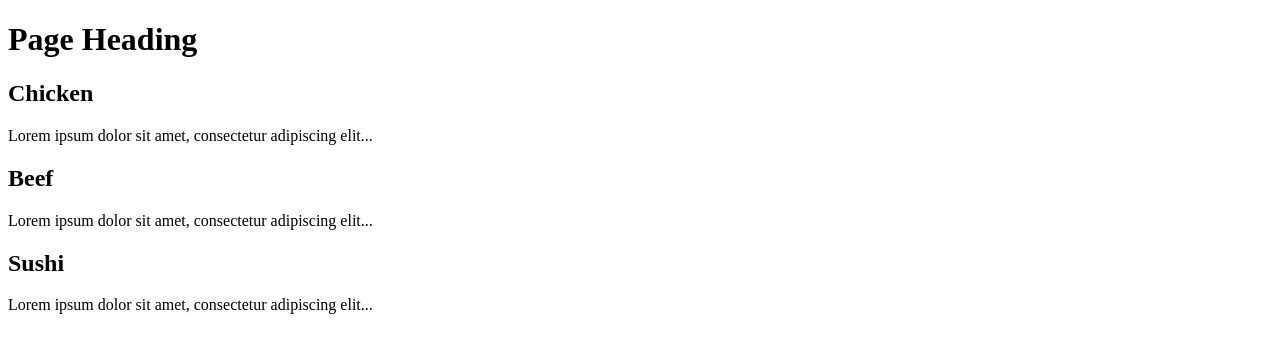
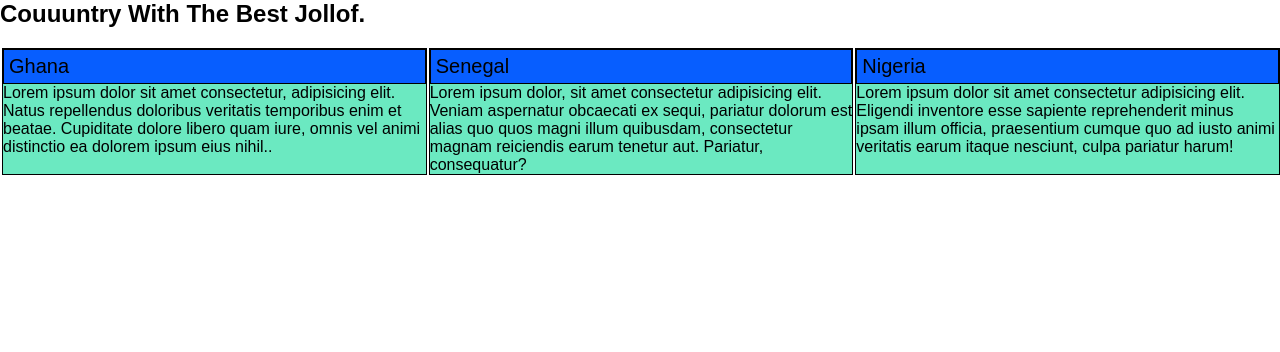
Before and after one commit to PeprahSamuel/mod2-solution, a plain HTML site: page index.html in a window 1280 px wide. Drawn offline with Linux system fonts and the light colour scheme.

Commit message:
Mod2_Assignment.

```diff
--- a/css.css
+++ b/css.css
@@ -0,0 +1,81 @@
+
+* {
+    margin: 0;
+    padding: 0;
+    box-sizing: border-box;
+
+}
+
+/* Setting base font styles */
+body {
+    font-family: Arial, sans-serif; /* font-family  */
+    font-size: 16px;
+}
+
+h1 {
+    font-size: 150%;
+    margin-bottom: 20px;
+}
+
+.section {
+    border: 1px solid black;
+    margin-bottom: 20px;
+    color: #000000;
+    margin-left: 2px;
+    background-color: rgba(56, 226, 172, 0.74);
+}
+
+.title {
+    font-size: 125%;
+    padding: 5px;
+    background-color: #075eff;
+    border: 1px solid black;
+    position: absolute;
+    top: -20px;
+    right: -1px;
+    color: #000000;
+
+}
+
+/* Desktop view */
+@media (min-width: 992px) {
+    .container {
+        display: flex;
+    }
+
+    .section {
+        width: 33.33%;
+        float: left;
+    }
+    .title {
+        position: static;
+    }
+}
+
+/* Tablet view */
+@media (max-width: 991px) {
+    .section {
+        width: 40%;
+        float: left;
+        margin: 2px;
+    }
+
+    .section:nth-child(3) {
+        clear: both;
+        width: 100%;
+    }
+    .title {
+        position: static;
+    }
+}
+
+/* Mobile view */
+@media (max-width: 767px) {
+    .section {
+        width: 100%;
+    }
+
+    .title {
+        position: static;
+    }
+}
--- a/index.html
+++ b/index.html
@@ -1,22 +1,39 @@
 <!DOCTYPE html>
-<html>
+<html lang="en">
 <head>
-    <title>Responsive Layout</title>
-    <link rel="stylesheet" type="text/css" href="styles.css">
+    <meta charset="UTF-8">
+    <meta name="viewport" content="width=device-width, initial-scale=1.0">
+    <title>Assignment 2</title>
+    <link rel="stylesheet" href="css.css">
 </head>
 <body>
-    <h1>Page Heading</h1>
+    <h1>Couuuntry With The Best Jollof.</h1>
+
+    <div class="container">
         <section class="section">
-        <h2 class="section-title">Chicken</h2>
-        <p>Lorem ipsum dolor sit amet, consectetur adipiscing elit...</p>
+            <div class="title">Ghana</div>
+            <p>Lorem ipsum dolor sit amet consectetur,
+                adipisicing elit. Natus repellendus doloribus
+                veritatis temporibus enim et beatae.
+                Cupiditate dolore libero quam iure,
+                omnis vel animi distinctio ea dolorem ipsum
+                eius nihil..</p>
         </section>
         <section class="section">
-        <h2 class="section-title">Beef</h2>
-        <p>Lorem ipsum dolor sit amet, consectetur adipiscing elit...</p>
+            <div class="title">Senegal</div>
+            <p>Lorem ipsum dolor, sit amet consectetur adipisicing elit.
+                Veniam aspernatur obcaecati ex sequi, pariatur dolorum
+                est alias quo quos magni illum quibusdam, consectetur
+                magnam reiciendis earum tenetur aut. Pariatur, consequatur?
+            </p>
         </section>
         <section class="section">
-        <h2 class="section-title">Sushi</h2>
-        <p>Lorem ipsum dolor sit amet, consectetur adipiscing elit...</p>
+            <div class="title">Nigeria</div>
+            <p>Lorem ipsum dolor sit amet consectetur adipisicing elit.
+                Eligendi inventore esse sapiente reprehenderit minus ipsam
+                illum officia, praesentium cumque quo ad iusto animi
+                veritatis earum itaque nesciunt, culpa pariatur harum!</p>
         </section>
+    </div>
 </body>
 </html>
```
Lines whose indentation alone changed are shown as unchanged.
